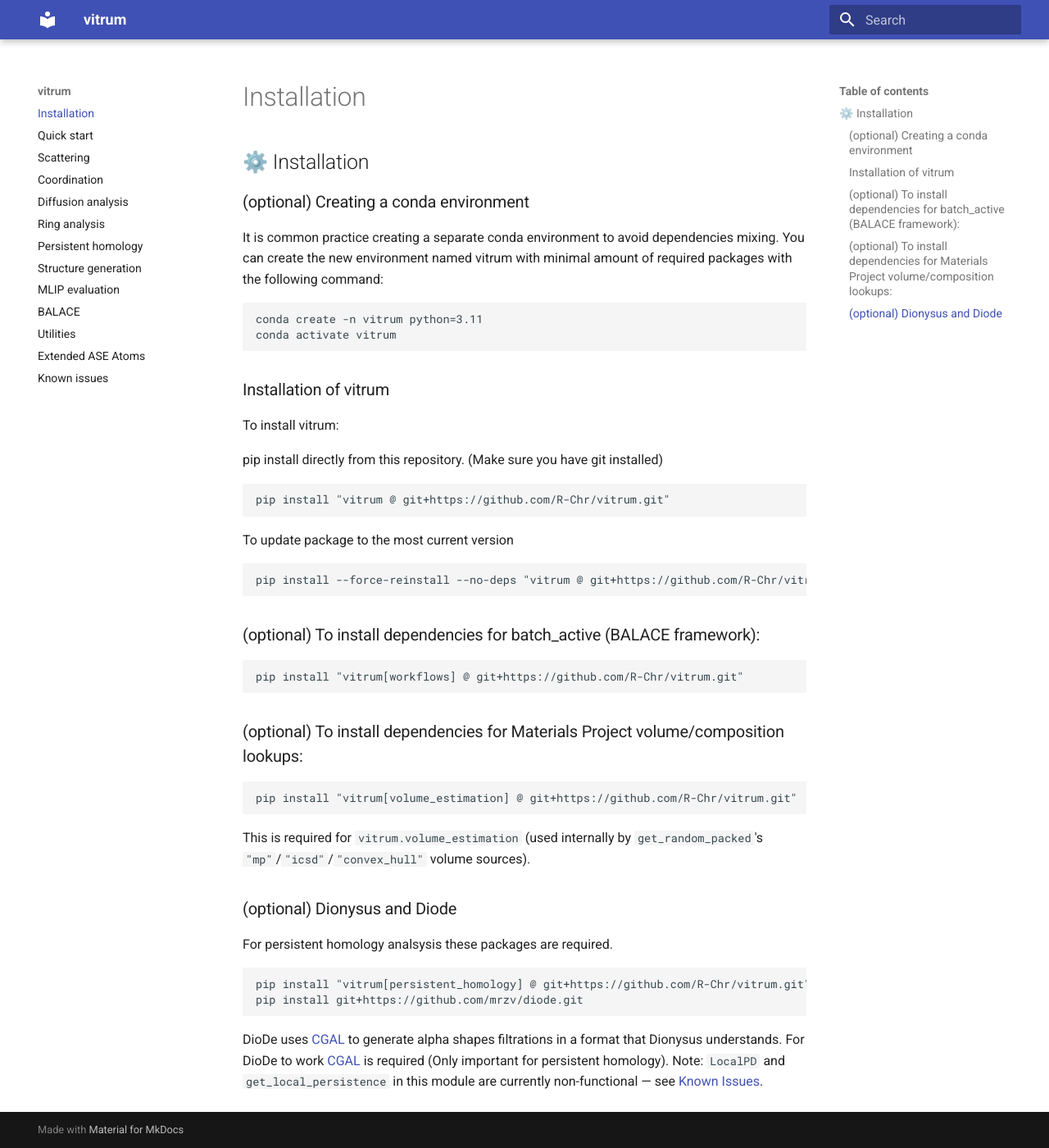
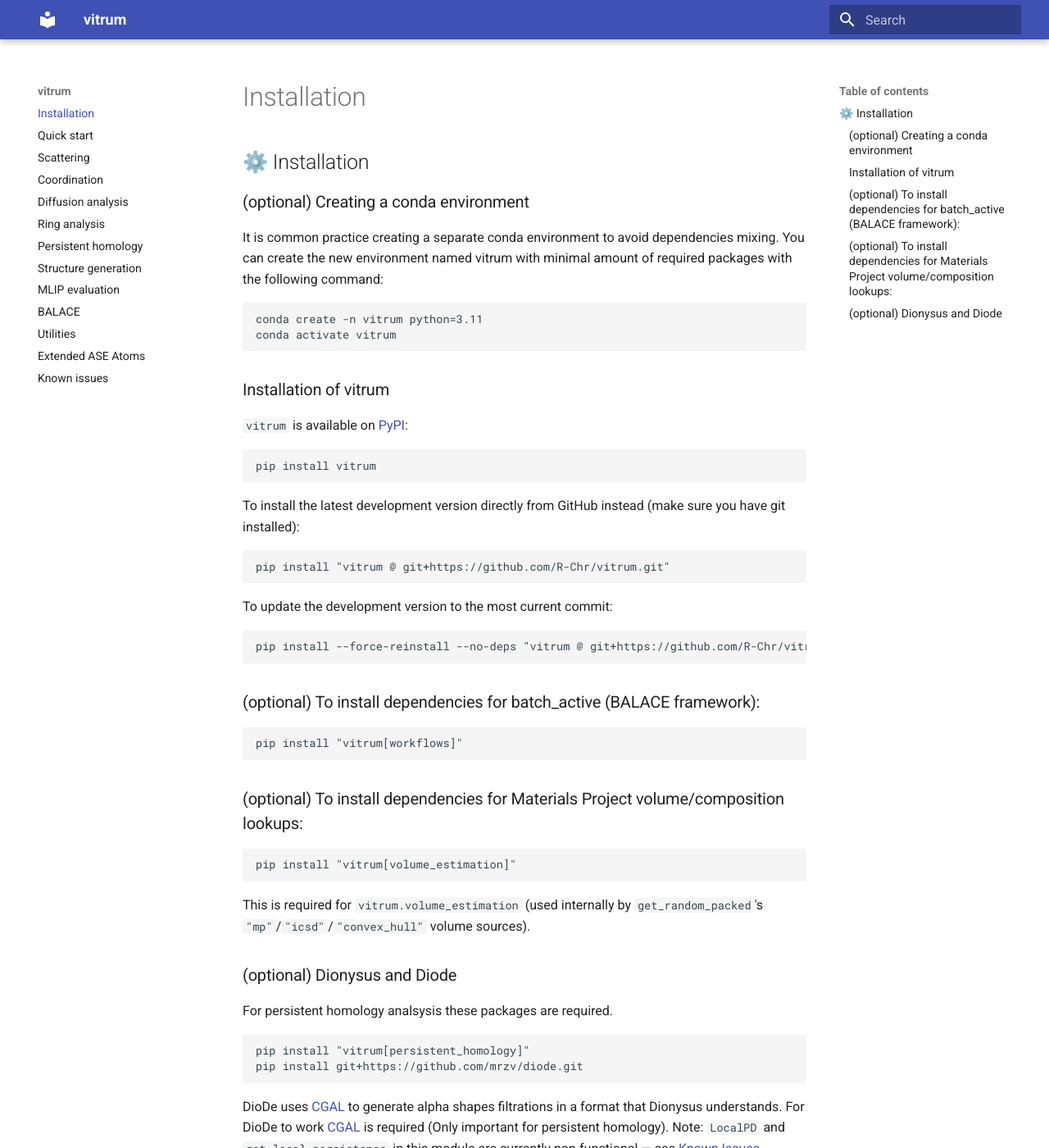
Before and after one commit to R-Chr/vitrum, an MkDocs documentation site: the page built from docs/vitrum/install.md, in a window 1280 px wide and 1400 px high. Shown: the whole window at 82% size. Built offline with MkDocs 1.6.1 and Material for MkDocs 9.7.7, drawn with Linux system fonts in a browser that asks for light colours.

Commit message:
Update installation docs to use PyPI package
Switch installation instructions to recommend installing vitrum from PyPI (pip install vitrum)

````diff
--- a/docs/vitrum/install.md
+++ b/docs/vitrum/install.md
@@ -7,14 +7,17 @@ conda create -n vitrum python=3.11
 conda activate vitrum
 ```
 ### Installation of vitrum
-To install vitrum:
+`vitrum` is available on [PyPI](https://pypi.org/project/vitrum/):
+```
+pip install vitrum
+```
 
-pip install directly  from this repository. (Make sure you have git installed)
+To install the latest development version directly from GitHub instead (make sure you have git installed):
 ```
 pip install "vitrum @ git+https://github.com/R-Chr/vitrum.git"
 ```
 
-To update package to the most current version
+To update the development version to the most current commit:
 ```
 pip install --force-reinstall --no-deps "vitrum @ git+https://github.com/R-Chr/vitrum.git"
 ```
@@ -22,19 +25,19 @@ pip install --force-reinstall --no-deps "vitrum @ git+https://github.com/R-Chr/v
 
 ### (optional) To install dependencies for batch_active (BALACE framework):
 ```
-pip install "vitrum[workflows] @ git+https://github.com/R-Chr/vitrum.git"
+pip install "vitrum[workflows]"
 ```
 
 ### (optional) To install dependencies for Materials Project volume/composition lookups:
 ```
-pip install "vitrum[volume_estimation] @ git+https://github.com/R-Chr/vitrum.git"
+pip install "vitrum[volume_estimation]"
 ```
 This is required for `vitrum.volume_estimation` (used internally by `get_random_packed`'s `"mp"`/`"icsd"`/`"convex_hull"` volume sources).
 
 ### (optional) Dionysus and Diode
 For persistent homology analsysis these packages are required.
 ```
-pip install "vitrum[persistent_homology] @ git+https://github.com/R-Chr/vitrum.git"
+pip install "vitrum[persistent_homology]"
 pip install git+https://github.com/mrzv/diode.git
 ```
 
````
Also changed, not shown: README.md (+13 -7 lines).
